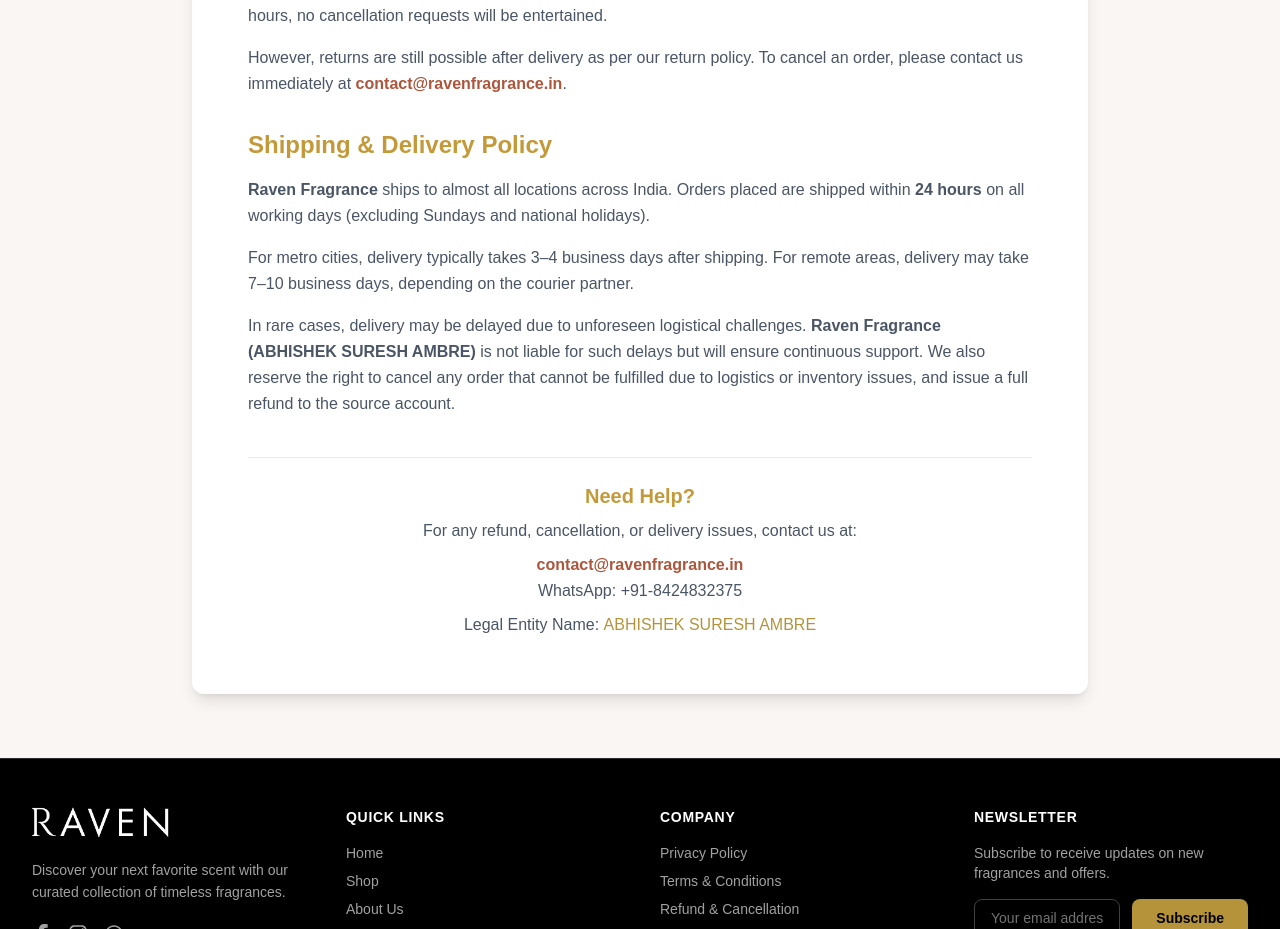
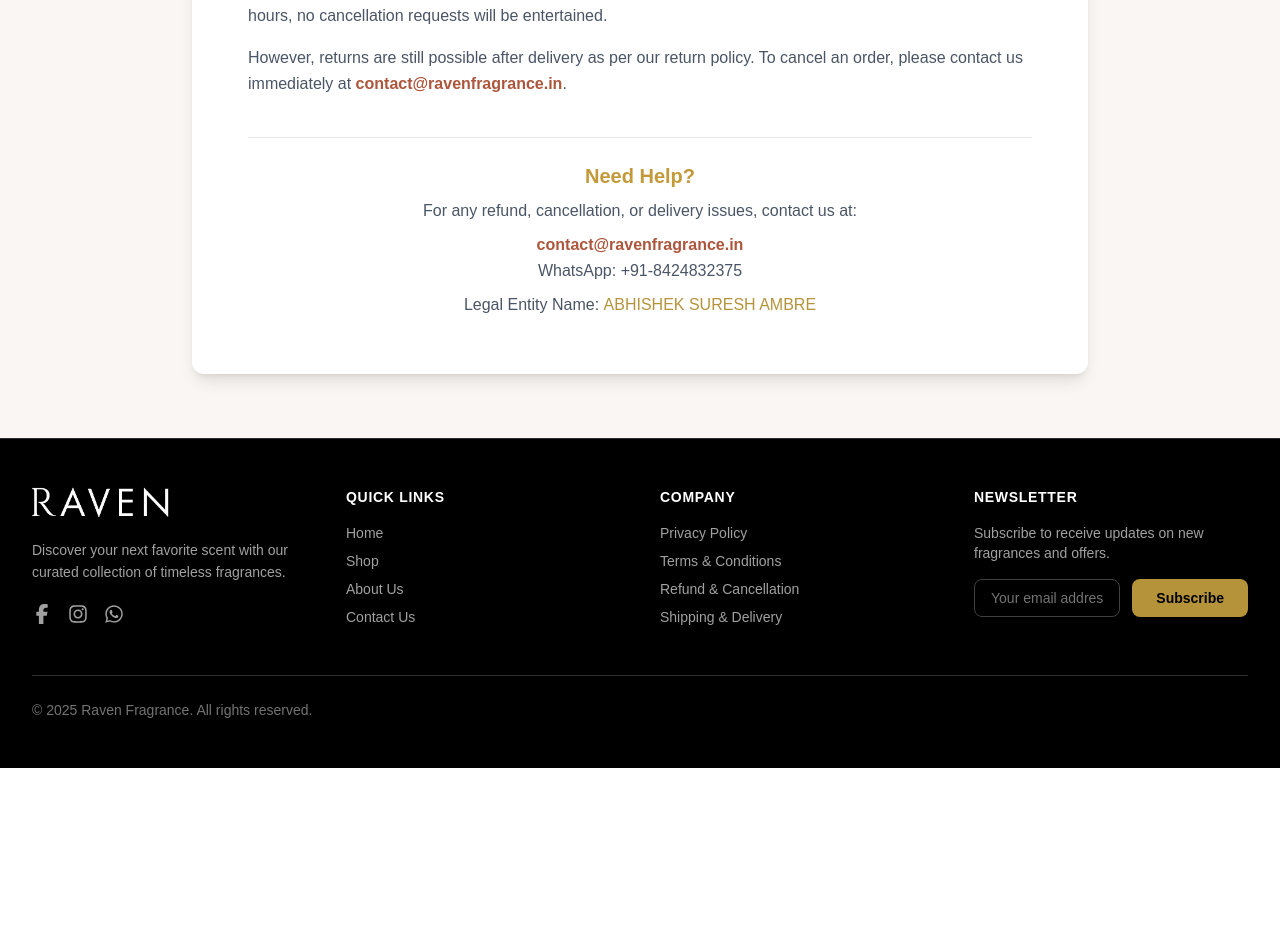
Before and after one commit to krishnaaprasad/Raven, a Next.js app: page /policy/refund-cancellation in a window 1280 px wide. Shown: the part 1021-1950 px from the top of the page. After the commit the page ends 1789 px from the top, so only its background shows below. Built offline with nearby package versions, Linux system fonts and the light colour scheme; no server answers.

Commit message:
Save Changes

```diff
--- a/app/data/product.js
+++ b/app/data/product.js
@@ -26,7 +26,7 @@
     'Travel friendly & ideal for gifting purpose'
   ],
   variants: [
-    { size: '50ml', price: 549 }
+    { size: '50ml', price: 1 }
   ],
 }
 export default product
--- a/app/policy/refund-cancellation/page.jsx
+++ b/app/policy/refund-cancellation/page.jsx
@@ -94,31 +94,6 @@
           </p>
         </section>
 
-        {/* Shipping & Delivery Policy */}
-        <section className="mb-8">
-          <h2 className="text-2xl font-semibold text-[#c49939] mb-4">
-            Shipping & Delivery Policy
-          </h2>
-          <p className="text-gray-600 mb-4">
-            <strong>Raven Fragrance</strong> ships to almost all locations
-            across India. Orders placed are shipped within <strong>24 hours</strong>{" "}
-            on all working days (excluding Sundays and national holidays).
-          </p>
-          <p className="text-gray-600 mb-4">
-            For metro cities, delivery typically takes 3–4 business days after
-            shipping. For remote areas, delivery may take 7–10 business days,
-            depending on the courier partner.
-          </p>
-          <p className="text-gray-600">
-            In rare cases, delivery may be delayed due to unforeseen logistical
-            challenges. <strong>Raven Fragrance (ABHISHEK SURESH AMBRE)</strong>{" "}
-            is not liable for such delays but will ensure continuous support. We
-            also reserve the right to cancel any order that cannot be fulfilled
-            due to logistics or inventory issues, and issue a full refund to the
-            source account.
-          </p>
-        </section>
-
         {/* Contact Info */}
         <section className="mt-10 border-t border-gray-200 pt-6 text-center">
           <h3 className="text-xl font-semibold text-[#c49939] mb-2">
```
